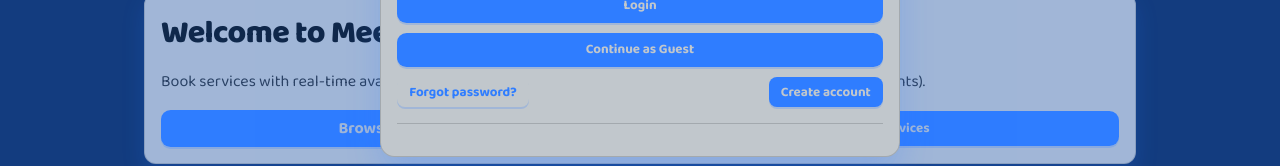
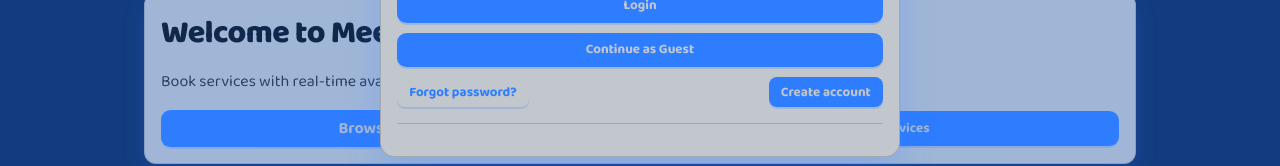
Before and after one commit to asimmons777/Meechlocs, a React (Vite) app in the folder apps/web/: page / in a window 1280 px wide. Shown: the part 449-615 px from the top of the page. Built offline with nearby package versions, Linux system fonts and the light colour scheme; no server answers.

Commit message:
Remove demo/simulation UI copy

```diff
--- a/apps/web/src/pages/Booking.tsx
+++ b/apps/web/src/pages/Booking.tsx
@@ -158,7 +158,7 @@ export default function Booking(){
 
       <div className="card card-pad" style={{ maxWidth: 520, margin: '0 auto' }}>
         <h2 className="h2">Book: {service.title}</h2>
-        <p className="p">Select a date and an available time. Deposit payment will be enabled once Stripe is connected.</p>
+        <p className="p">Select a date and an available time to request your appointment.</p>
 
       {error && <div className="alert alert-danger">{error}</div>}
 
--- a/apps/web/src/pages/Dashboard.tsx
+++ b/apps/web/src/pages/Dashboard.tsx
@@ -44,7 +44,7 @@ export default function Dashboard(){
       const res:any = await apiFetch(`/api/appointments/${appt.id}/cancel`, { method: 'POST' })
       await refreshAppointments()
       if(res?.refunded) {
-        alert(res?.refundSimulated ? 'Appointment canceled. Refund simulated (Stripe not connected).' : 'Appointment canceled. Deposit refunded.')
+        alert('Appointment canceled. Deposit refunded.')
       } else if(res?.depositForfeited) {
         alert('Appointment canceled. Deposit forfeited (within 24 hours).')
       } else {
@@ -146,7 +146,7 @@ export default function Dashboard(){
 
       <div style={{ marginTop: 18 }}>
         <h3 className="h3">Saved Cards</h3>
-        {methods.length===0 && <div className="card card-pad muted">No saved cards (Stripe not connected).</div>}
+        {methods.length===0 && <div className="card card-pad muted">No saved cards.</div>}
 
         <div style={{ marginTop: 10 }}>
           <button className="btn btn-sm" type="button" onClick={startSetup} disabled={pmBusy}>
--- a/apps/web/src/pages/Home.tsx
+++ b/apps/web/src/pages/Home.tsx
@@ -41,7 +41,7 @@ export default function Home(){
     <div>
       <div className="card card-pad">
         <h1 className="h1">Welcome to MeechLocs</h1>
-        <p className="p">Book services with real-time availability and a deposit payment flow (Stripe will be connected for live payments).</p>
+        <p className="p">Book services with real-time availability and a deposit payment flow.</p>
         <div className="row">
           <a href="#services" className="btn">Browse Services</a>
           <button type="button" className="btn btn-secondary" onClick={goToSearch}>Search Services</button>
--- a/apps/web/src/styles/index.css
+++ b/apps/web/src/styles/index.css
@@ -1,4 +1,4 @@
-/* Minimal styles for demo (Tailwind removed). Keep this file as the single UI layer. */
+/* Minimal styles (Tailwind removed). Keep this file as the single UI layer. */
 
 /* Rounded display font */
 @import url('https://fonts.googleapis.com/css2?family=Baloo+2:wght@400;600;700;800&display=swap');
```
